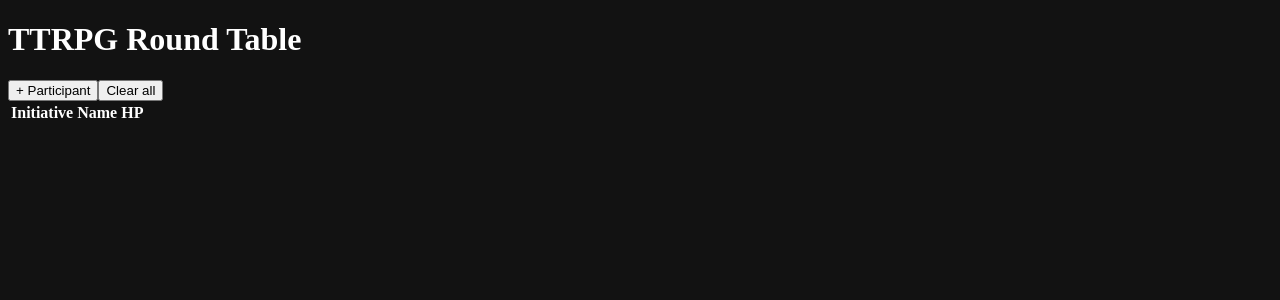
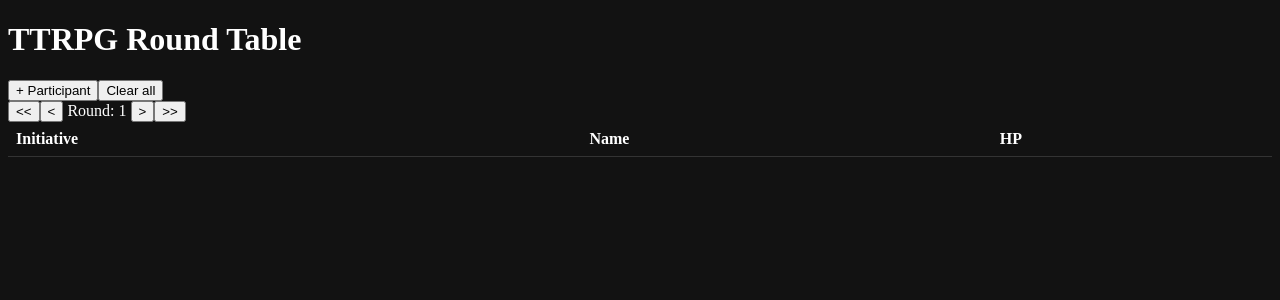
Before and after one commit to matou/TTRPG-Round-Table, a React (Vite) app: page / in a window 1280 px wide. Shown: the top 300 px of the page. Built offline with nearby package versions, Linux system fonts and the light colour scheme.

Commit message:
Track rounds and turns.

```diff
--- a/src/App.css
+++ b/src/App.css
@@ -6,3 +6,18 @@ body {
 a {
     color: #86c1fc;
 }
+
+table {
+    width: 100%;
+    border-collapse: collapse;
+}
+
+td, th {
+    border-bottom: 1px solid #333; /* Darker border for table cells */
+    padding: 8px;
+    text-align: left;
+}
+
+tr.active-turn {
+    background-color: #075b5e; /* Highlight color for active turn */
+}
--- a/src/App.jsx
+++ b/src/App.jsx
@@ -5,7 +5,7 @@ function removeParticipant(participants, setParticipants, participantIndexToRemo
     setParticipants(participants.filter((_, index) => index !== participantIndexToRemove))
 }
 
-function participantTable(participants, setParticipants) {
+function participantTable(participants, setParticipants, turn) {
     return (
       <table>
         <thead>
@@ -19,7 +19,8 @@ function participantTable(participants, setParticipants) {
           {participants
               .sort((a, b) => b.initiative - a.initiative)
               .map((participant, index) => (
-            <tr key={index}>
+            <tr key={index}
+                className={turn === index ? 'active-turn' : ''}>
               <td><input type="number" value={participant.initiative}
                     onChange={(e) => setParticipants(participants.map((p, i) => i === index ? {...p, initiative: parseInt(e.target.value)} : p))} /></td>
               <td><input type="text" value={participant.name} placeholder='New participant' onChange={(e) => setParticipants(participants.map((p, i) => i === index ? {...p, name: e.target.value} : p))}/></td>
@@ -36,8 +37,40 @@ function participantTable(participants, setParticipants) {
     )
   }
 
+function roundTracker(round, setRound, turn, setTurn, size) {
+    const nextTurn = () => {
+        if (turn + 1 >= size) {
+            setTurn(0)
+            setRound(round + 1)
+        } else {
+            setTurn(turn + 1)
+        }
+    }
+
+    const previousTurn = () => {
+        if (turn - 1 < 0) {
+            setTurn(size - 1)
+            setRound(round - 1)
+        } else {
+            setTurn(turn - 1)
+        }
+    }
+
+    return (
+      <div>
+        <button onClick={() => setRound(round - 1)}>&lt;&lt;</button>
+        <button onClick={previousTurn}>&lt;</button>
+        <span> Round: {round} </span>
+        <button onClick={nextTurn}>&gt;</button>
+        <button onClick={() => setRound(round + 1)}>&gt;&gt;</button>
+      </div>
+    )
+  }
+
 function App() {
   const [participants, setParticipants] = useState([])
+  const [round, setRound] = useState(1)
+  const [turn, setTurn] = useState(0)
 
   const addParticipant = () => {
     const newParticipant = { initiative: 0, name: '', hpCurrent: 0, hpMax: 0 }
@@ -56,7 +89,9 @@ function App() {
         <button onClick={addParticipant}>+ Participant</button>
         <button onClick={clearParticipants}>Clear all</button>
 
-        {participantTable(participants, setParticipants)}
+        {roundTracker(round, setRound, turn, setTurn, participants.length)}
+
+        {participantTable(participants, setParticipants, turn)}
       </div>
     </>
   )
```
